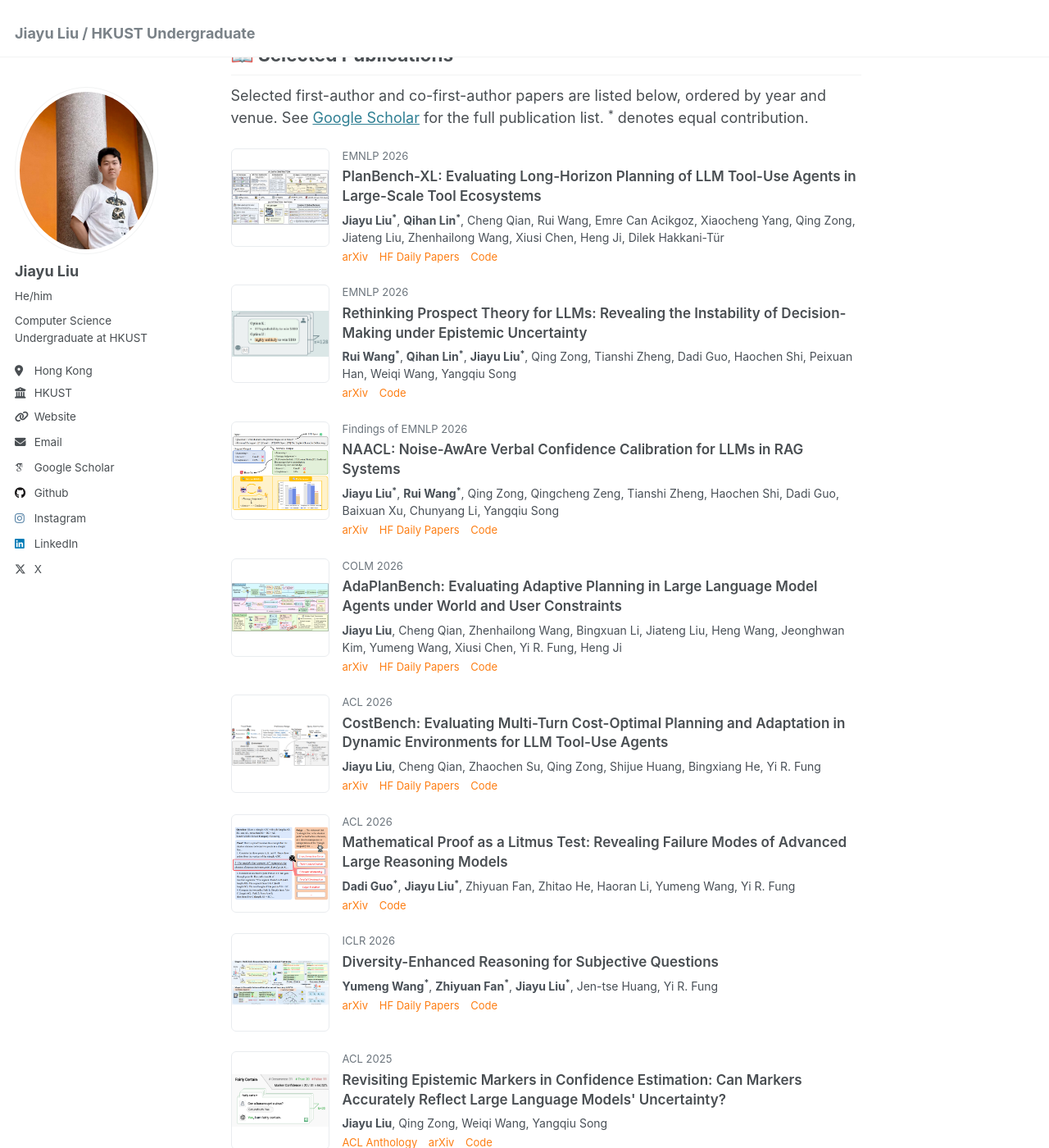
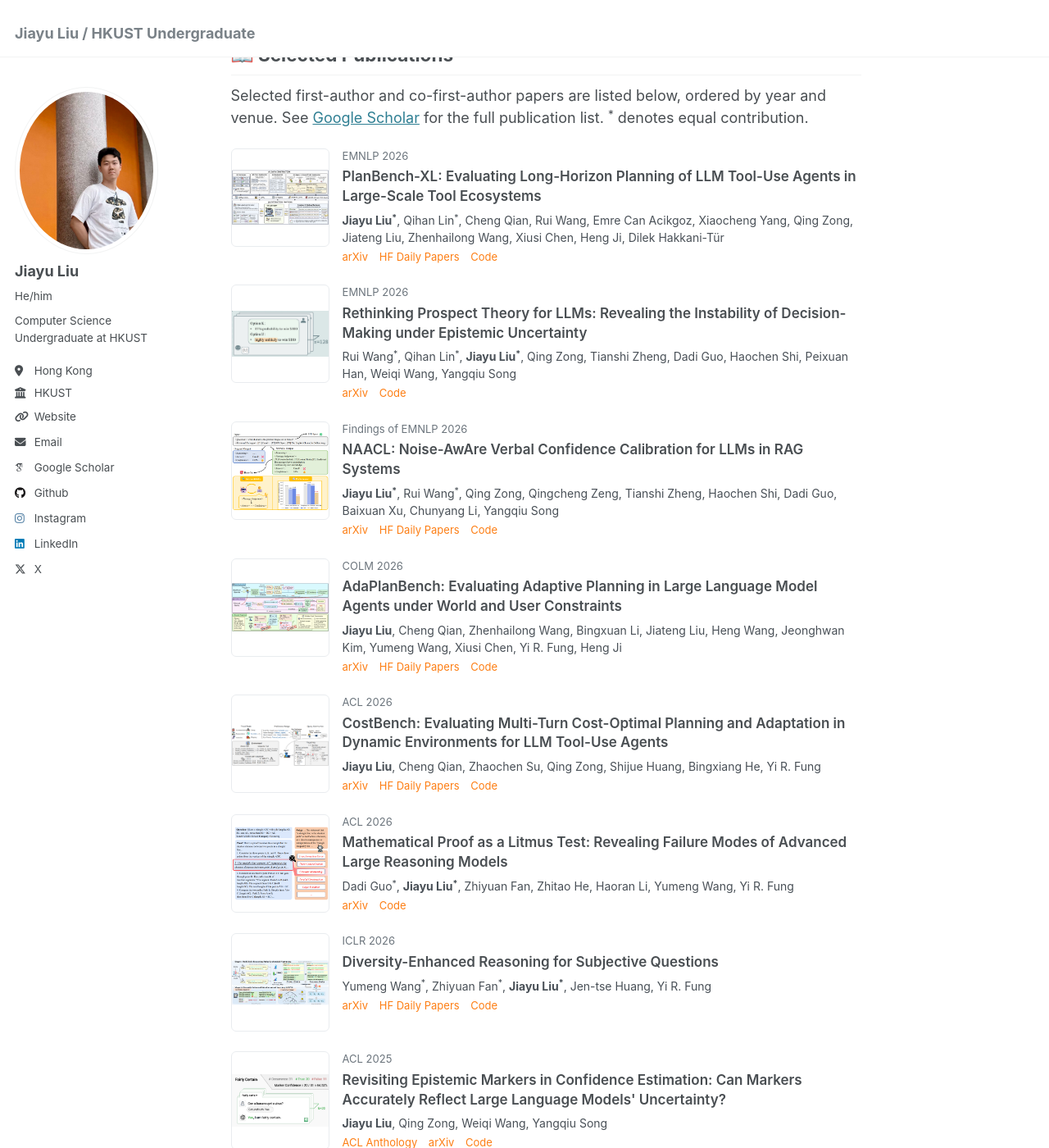
Before and after one commit to JiayuJeff/JiayuJeff.github.io, a Jekyll site: the page built from _pages/about.md, in a window 1280 px wide and 1400 px high, scrolled down 1437 px. Shown: the whole window at 82% size. Built offline with Jekyll 4.4.1, drawn with Linux system fonts in a browser that asks for light colours; some web fonts are replaced; some of the changed text lies outside the part shown.

Commit message:
Only bold Jiayu Liu in publication author lists

```diff
--- a/_pages/about.md
+++ b/_pages/about.md
@@ -142,7 +142,7 @@ Selected first-author and co-first-author papers are listed below, ordered by ye
   <div class="pub-info">
     <div class="pub-venue">EMNLP 2026</div>
     <div class="pub-title">PlanBench-XL: Evaluating Long-Horizon Planning of LLM Tool-Use Agents in Large-Scale Tool Ecosystems</div>
-    <div class="pub-authors"><strong>Jiayu Liu<sup>*</sup></strong>, <strong>Qihan Lin<sup>*</sup></strong>, Cheng Qian, Rui Wang, Emre Can Acikgoz, Xiaocheng Yang, Qing Zong, Jiateng Liu, Zhenhailong Wang, Xiusi Chen, Heng Ji, Dilek Hakkani-Tür</div>
+    <div class="pub-authors"><strong>Jiayu Liu<sup>*</sup></strong>, Qihan Lin<sup>*</sup>, Cheng Qian, Rui Wang, Emre Can Acikgoz, Xiaocheng Yang, Qing Zong, Jiateng Liu, Zhenhailong Wang, Xiusi Chen, Heng Ji, Dilek Hakkani-Tür</div>
     <div class="pub-links">
       <a href="https://arxiv.org/abs/2606.22388">arXiv</a>
       <a href="https://huggingface.co/papers/2606.22388">HF Daily Papers</a>
@@ -156,7 +156,7 @@ Selected first-author and co-first-author papers are listed below, ordered by ye
   <div class="pub-info">
     <div class="pub-venue">EMNLP 2026</div>
     <div class="pub-title">Rethinking Prospect Theory for LLMs: Revealing the Instability of Decision-Making under Epistemic Uncertainty</div>
-    <div class="pub-authors"><strong>Rui Wang<sup>*</sup></strong>, <strong>Qihan Lin<sup>*</sup></strong>, <strong>Jiayu Liu<sup>*</sup></strong>, Qing Zong, Tianshi Zheng, Dadi Guo, Haochen Shi, Peixuan Han, Weiqi Wang, Yangqiu Song</div>
+    <div class="pub-authors">Rui Wang<sup>*</sup>, Qihan Lin<sup>*</sup>, <strong>Jiayu Liu<sup>*</sup></strong>, Qing Zong, Tianshi Zheng, Dadi Guo, Haochen Shi, Peixuan Han, Weiqi Wang, Yangqiu Song</div>
     <div class="pub-links">
       <a href="https://arxiv.org/abs/2508.08992">arXiv</a>
       <a href="https://github.com/HKUST-KnowComp/MarPT">Code</a>
@@ -169,7 +169,7 @@ Selected first-author and co-first-author papers are listed below, ordered by ye
   <div class="pub-info">
     <div class="pub-venue">Findings of EMNLP 2026</div>
     <div class="pub-title">NAACL: Noise-AwAre Verbal Confidence Calibration for LLMs in RAG Systems</div>
-    <div class="pub-authors"><strong>Jiayu Liu<sup>*</sup></strong>, <strong>Rui Wang<sup>*</sup></strong>, Qing Zong, Qingcheng Zeng, Tianshi Zheng, Haochen Shi, Dadi Guo, Baixuan Xu, Chunyang Li, Yangqiu Song</div>
+    <div class="pub-authors"><strong>Jiayu Liu<sup>*</sup></strong>, Rui Wang<sup>*</sup>, Qing Zong, Qingcheng Zeng, Tianshi Zheng, Haochen Shi, Dadi Guo, Baixuan Xu, Chunyang Li, Yangqiu Song</div>
     <div class="pub-links">
       <a href="https://arxiv.org/abs/2601.11004">arXiv</a>
       <a href="https://huggingface.co/papers/2601.11004">HF Daily Papers</a>
@@ -211,7 +211,7 @@ Selected first-author and co-first-author papers are listed below, ordered by ye
   <div class="pub-info">
     <div class="pub-venue">ACL 2026</div>
     <div class="pub-title">Mathematical Proof as a Litmus Test: Revealing Failure Modes of Advanced Large Reasoning Models</div>
-    <div class="pub-authors"><strong>Dadi Guo<sup>*</sup></strong>, <strong>Jiayu Liu<sup>*</sup></strong>, Zhiyuan Fan, Zhitao He, Haoran Li, Yumeng Wang, Yi R. Fung</div>
+    <div class="pub-authors">Dadi Guo<sup>*</sup>, <strong>Jiayu Liu<sup>*</sup></strong>, Zhiyuan Fan, Zhitao He, Haoran Li, Yumeng Wang, Yi R. Fung</div>
     <div class="pub-links">
       <a href="https://arxiv.org/abs/2506.17114">arXiv</a>
       <a href="https://github.com/guodadi/RFMDataset">Code</a>
@@ -224,7 +224,7 @@ Selected first-author and co-first-author papers are listed below, ordered by ye
   <div class="pub-info">
     <div class="pub-venue">ICLR 2026</div>
     <div class="pub-title">Diversity-Enhanced Reasoning for Subjective Questions</div>
-    <div class="pub-authors"><strong>Yumeng Wang<sup>*</sup></strong>, <strong>Zhiyuan Fan<sup>*</sup></strong>, <strong>Jiayu Liu<sup>*</sup></strong>, Jen-tse Huang, Yi R. Fung</div>
+    <div class="pub-authors">Yumeng Wang<sup>*</sup>, Zhiyuan Fan<sup>*</sup>, <strong>Jiayu Liu<sup>*</sup></strong>, Jen-tse Huang, Yi R. Fung</div>
     <div class="pub-links">
       <a href="https://arxiv.org/abs/2507.20187">arXiv</a>
       <a href="https://huggingface.co/papers/2507.20187">HF Daily Papers</a>
@@ -252,7 +252,7 @@ Selected first-author and co-first-author papers are listed below, ordered by ye
   <div class="pub-info">
     <div class="pub-venue">FEVER 2024</div>
     <div class="pub-title">GProofT: A Multi-dimension Multi-round Fact Checking Framework Based on Claim Fact Extraction</div>
-    <div class="pub-authors"><strong>Jiayu Liu<sup>*</sup></strong>, <strong>Junhao Tang<sup>*</sup></strong>, <strong>Hanwen Wang<sup>*</sup></strong>, Baixuan Xu, Haochen Shi, Weiqi Wang, Yangqiu Song</div>
+    <div class="pub-authors"><strong>Jiayu Liu<sup>*</sup></strong>, Junhao Tang<sup>*</sup>, Hanwen Wang<sup>*</sup>, Baixuan Xu, Haochen Shi, Weiqi Wang, Yangqiu Song</div>
     <div class="pub-links">
       <a href="https://aclanthology.org/2024.fever-1.14/">ACL Anthology</a>
       <a href="https://github.com/HKUST-KnowComp/GProofT">Code</a>
```
